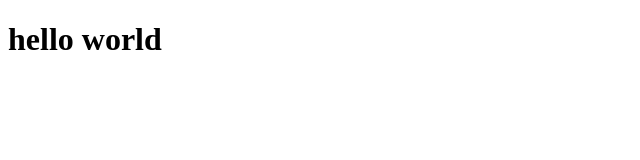
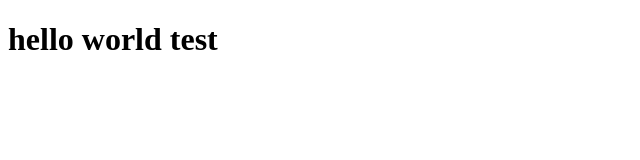
Before and after one commit to alailsonko/28mansion-Frontend, a React (Create React App) app: page / in a window 1280 px wide. Shown: the top 160 px of the page, without its empty margins (0-640 px from the left). Built offline with nearby package versions, Linux system fonts and the light colour scheme.

Commit message:
chore: testing deploy

```diff
--- a/src/App.tsx
+++ b/src/App.tsx
@@ -3,7 +3,7 @@ import React from 'react';
 function App() {
   return (
     <div>
-      <h1>hello world</h1>
+      <h1>hello world  test</h1>
     </div>
   );
 }
```
